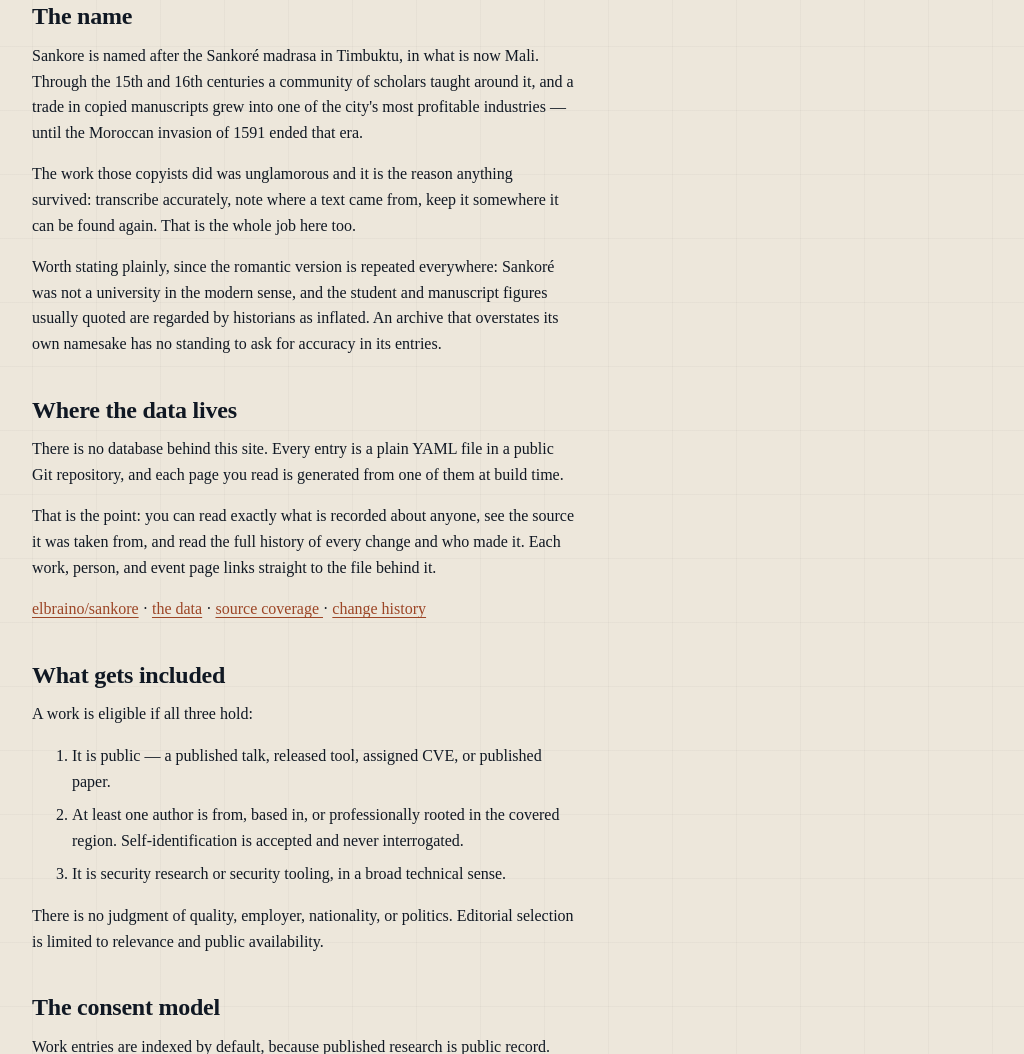
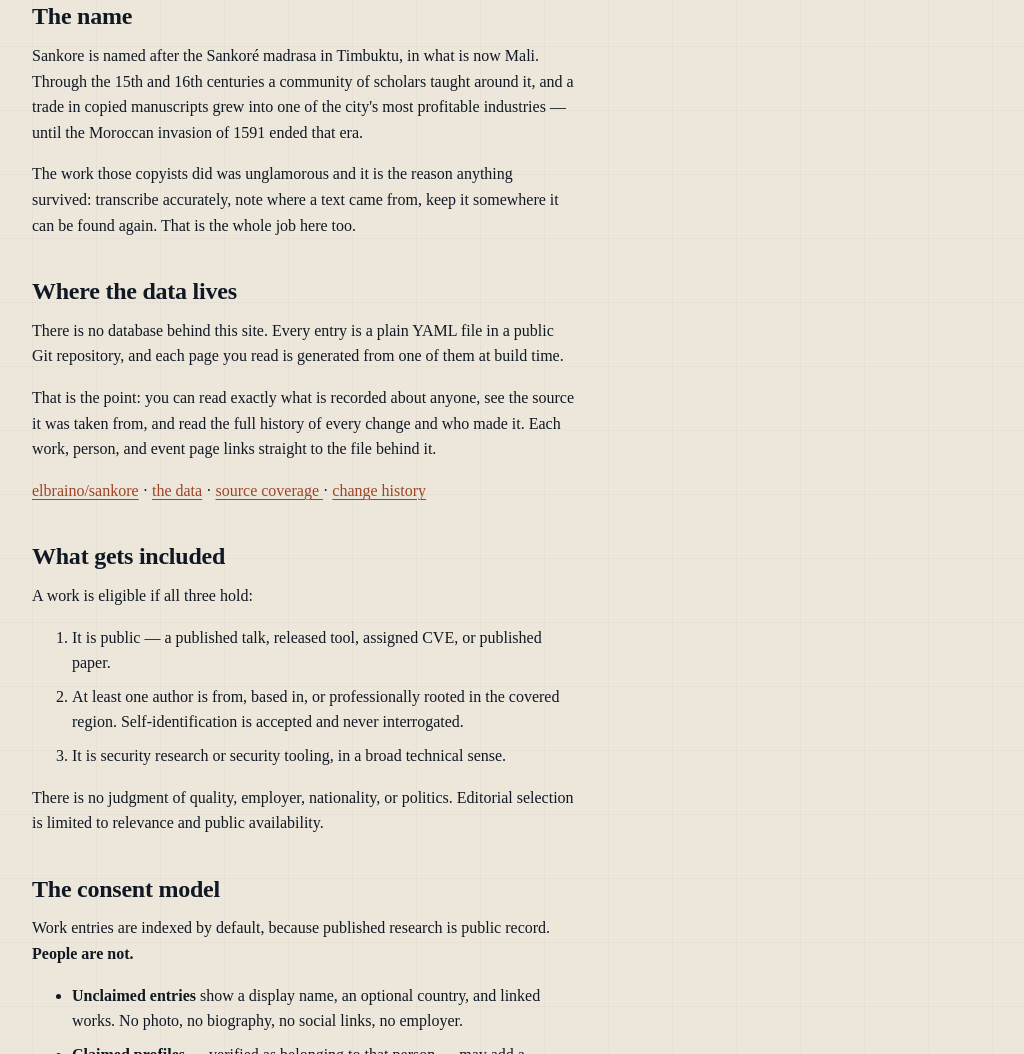
Before and after one commit to elbraino/sankore, an Astro site: page /about in a window 1280 px wide. Shown: the part 658-1712 px from the top of the page, without its empty margins (224-1248 px from the left). Built offline with nearby package versions, Linux system fonts and the light colour scheme; Astro itself is replaced by a stand-in of ours.

Commit message:
Clarify Sankoré's historical context
Removed inaccurate statements about Sankoré's status and figures.

```diff
--- a/src/pages/about.astro
+++ b/src/pages/about.astro
@@ -68,11 +68,7 @@
         keep it somewhere it can be found again. That is the whole job here too.
       </p>
       <p>
-        Worth stating plainly, since the romantic version is repeated
-        everywhere: Sankoré was not a university in the modern sense, and the
-        student and manuscript figures usually quoted are regarded by historians
-        as inflated. An archive that overstates its own namesake has no standing
-        to ask for accuracy in its entries.
+
       </p>
     </section>
 
```
